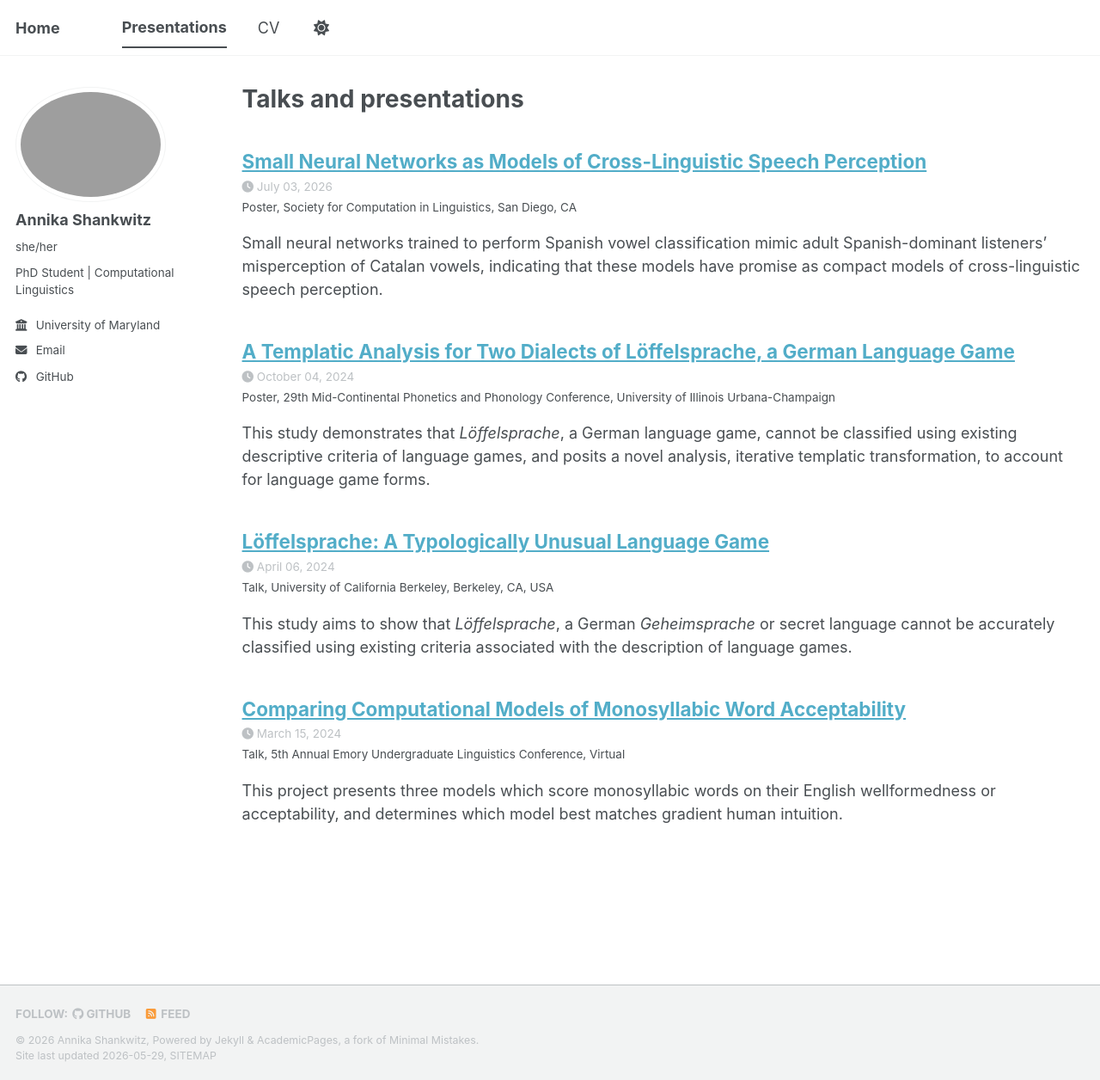
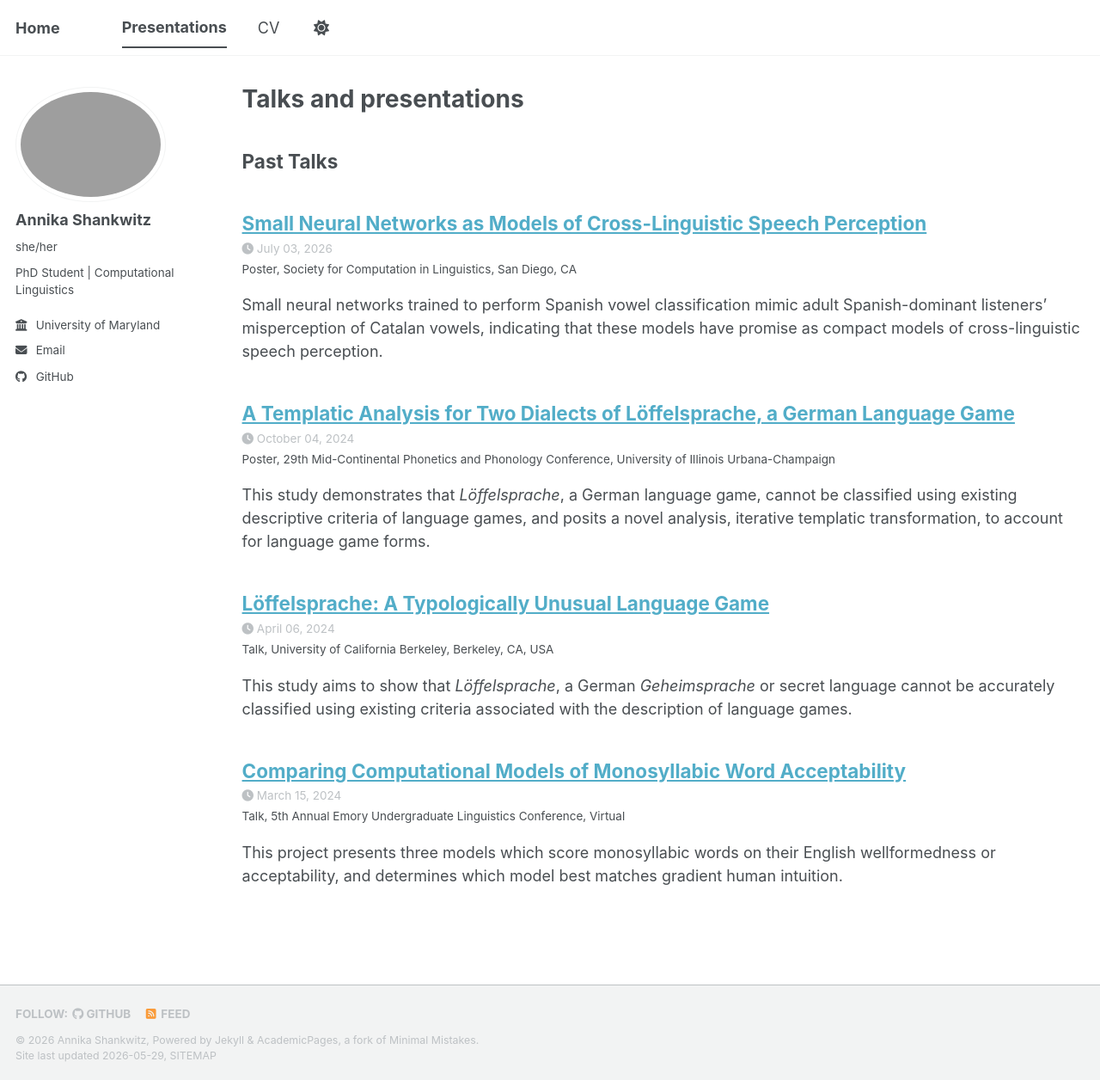
Before and after one commit to its-Annika/its-Annika.github.io, a Jekyll site: the page built from _pages/talks.html, in a window 1280 px wide and 1256 px high. Shown: the whole window at 86% size. Built offline with Jekyll 4.4.1, drawn with Linux system fonts in a browser that asks for light colours; a script bundle is joined from its source files by our own code; library files that are not in the unit come from our copies.

Commit message:
Update talks.html

```diff
--- a/_pages/talks.html
+++ b/_pages/talks.html
@@ -11,6 +11,17 @@ author_profile: true
 
 {% endif %}
 
-{% for post in site.talks reversed %}
+{% assign upcoming = site.talks | where: "status", "upcoming" | sort: "date" %}
+{% assign past = site.talks | where_exp: "item", "item.status != 'upcoming'" | sort: "date" | reverse %}
+
+{% if upcoming.size > 0 %}
+<h2>Upcoming & In Press</h2>
+{% for post in upcoming %}
   {% include archive-single-talk.html %}
 {% endfor %}
+{% endif %}
+
+<h2>Past Talks</h2>
+{% for post in past %}
+  {% include archive-single-talk.html %}
+{% endfor %}
```
